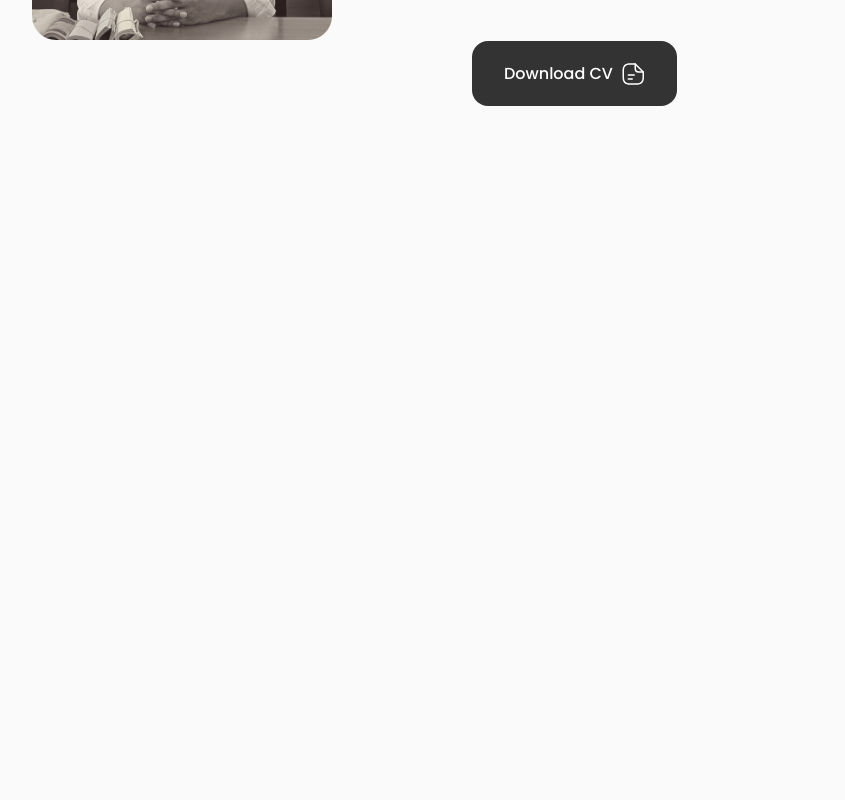
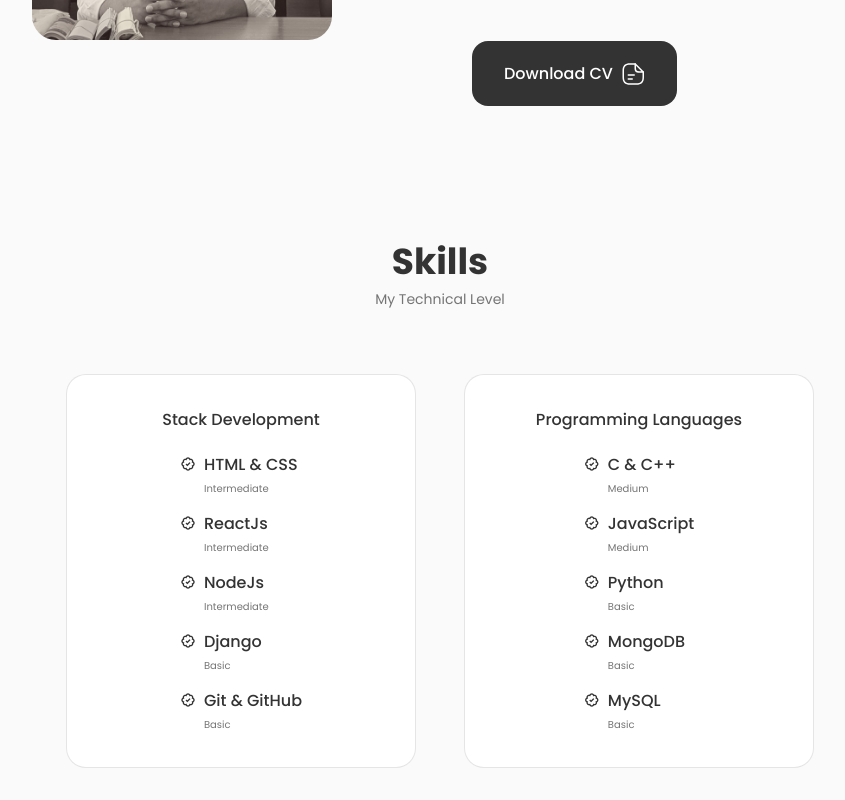
Before and after one commit to Naeem-khndkar55/my-react-portfoio, a React (Vite) app in the folder portfolio/: page / in a window 1280 px wide. Shown: the part 1226-2026 px from the top of the page, without its empty margins (200-1045 px from the left). Before the commit the page ends 1364 px from the top, so only its background shows below. Built offline with nearby package versions, Linux system fonts and the light colour scheme.

Commit message:
Skills section completed

```diff
--- a/portfolio/src/App.jsx
+++ b/portfolio/src/App.jsx
@@ -3,6 +3,7 @@
 import About from './components/about/About'
 import Header from './components/Header'
 import Home from './components/Home/Home'
+import Skills from './components/skills/Skills'
 function App() {
 
 
@@ -13,6 +14,7 @@
 
      <Home/>
      <About/>
+     <Skills/>
      </main>
 
 
--- /dev/null
+++ b/portfolio/src/components/skills/Coding.jsx
@@ -0,0 +1,55 @@
+import React from 'react'
+
+const Backend = () => {
+  return (
+    <div className="skills__content">
+    <h3 className="skills__title">Programming Languages</h3>
+    <div className="skills__box">
+
+        <div className="skills__group">
+            <div className="skills__data">
+            <i class='bx bx-badge-check'></i>
+            <div>
+                <h3 className="skills__name"> C & C++</h3>
+                <span className="skills__level">Medium</span>
+            </div>
+            </div>
+
+            <div className="skills__data">
+            <i class='bx bx-badge-check'></i>
+            <div>
+                <h3 className="skills__name">JavaScript</h3>
+                <span className="skills__level">Medium</span>
+            </div>
+            </div>
+
+            <div className="skills__data">
+            <i class='bx bx-badge-check'></i>
+            <div>
+                <h3 className="skills__name">Python</h3>
+                <span className="skills__level">Basic</span>
+            </div>
+            </div>
+
+            <div className="skills__data">
+            <i class='bx bx-badge-check'></i>
+            <div>
+                <h3 className="skills__name">MongoDB</h3>
+                <span className="skills__level">Basic</span>
+            </div>
+            </div>
+
+            <div className="skills__data">
+            <i class='bx bx-badge-check'></i>
+            <div>
+                <h3 className="skills__name">MySQL</h3>
+                <span className="skills__level">Basic</span>
+            </div>
+            </div>
+        </div>
+    </div>
+   </div>
+  )
+}
+
+export default Backend
--- /dev/null
+++ b/portfolio/src/components/skills/Skills.css
@@ -0,0 +1,74 @@
+.skills__container{
+    grid-template-columns: repeat(2,350px);
+    column-gap: 3rem;
+    justify-content: center;
+}
+.skills__content{
+    background-color: var(--container-color);
+    border:  1px solid rgba(0, 0, 0, 0.1);
+    padding: 2rem 4rem;
+    border-radius: 1.25rem;
+}
+.skills__title{
+    font-size: var(--normal-font-size);
+    font-weight: var(--font-medium);
+    text-align: center;
+    margin-bottom: var(--mb-1-5);
+}
+.skills__box{
+    display: flex;
+    justify-content: center;
+    column-gap: 2.5rem;
+}
+.skills__group{
+    display: grid;
+    align-items: flex-start;
+    row-gap: 1rem;
+}
+.skills__data{
+    display: flex;
+    column-gap: 0.5rem;
+}
+.skills .bx-badge-check{
+    font-size: 1rem;
+    color: var(--title-color);
+}
+.skills__name{
+    font-size: var(--normal-font-size);
+    font-weight: var(--font-medium);
+    line-height: 18px;
+}
+.skills__level{
+    font-size: var(--tiny-font-size);
+}
+
+ /* For Large devices */
+@media screen and (max-width: 992px) {
+    .skills__container{
+        grid-template-columns: max-content;
+        row-gap: 2rem;
+    }
+
+  }
+
+  /* For medium devices */
+
+  @media screen and (max-width: 576px) {
+    .skills__container{
+        grid-template-columns: 1fr;
+    }
+    .skills__content{
+        padding: 1.5rem;
+    }
+  }
+
+  /* For small devices */
+  @media screen and (max-width: 350px) {
+
+    .skills__box{
+        column-gap: 1.25rem;
+    }
+    .skills__name{
+        font-size: var(--small-font-size);
+    }
+  }
--- /dev/null
+++ b/portfolio/src/components/skills/Skills.jsx
@@ -0,0 +1,19 @@
+import React from "react";
+import "./Skills.css";
+import Stack from "./Stack";
+import Coding from "./Coding";
+
+const Skills = () => {
+  return (
+    <section className="skills section" id="skills">
+      <h2 className="section__title">Skills</h2>
+      <span className="section__subtitle">My Technical Level</span>
+      <div className="skills__container container grid">
+        <Stack/>
+        <Coding/>
+      </div>
+    </section>
+  );
+};
+
+export default Skills;
--- /dev/null
+++ b/portfolio/src/components/skills/Stack.jsx
@@ -0,0 +1,54 @@
+import React from "react";
+
+const Stack = () => {
+  return (
+    <div className="skills__content">
+      <h3 className="skills__title">Stack Development</h3>
+      <div className="skills__box">
+        <div className="skills__group">
+          <div className="skills__data">
+            <i class="bx bx-badge-check"></i>
+            <div>
+              <h3 className="skills__name">HTML & CSS</h3>
+              <span className="skills__level">Intermediate</span>
+            </div>
+          </div>
+
+          <div className="skills__data">
+            <i class="bx bx-badge-check"></i>
+            <div>
+              <h3 className="skills__name">ReactJs</h3>
+              <span className="skills__level">Intermediate</span>
+            </div>
+          </div>
+
+          <div className="skills__data">
+            <i class="bx bx-badge-check"></i>
+            <div>
+              <h3 className="skills__name">NodeJs</h3>
+              <span className="skills__level">Intermediate</span>
+            </div>
+          </div>
+
+          <div className="skills__data">
+            <i class="bx bx-badge-check"></i>
+            <div>
+              <h3 className="skills__name">Django</h3>
+              <span className="skills__level">Basic</span>
+            </div>
+          </div>
+
+          <div className="skills__data">
+            <i class="bx bx-badge-check"></i>
+            <div>
+              <h3 className="skills__name">Git & GitHub</h3>
+              <span className="skills__level">Basic</span>
+            </div>
+          </div>
+        </div>
+      </div>
+    </div>
+  );
+};
+
+export default Stack;
```
